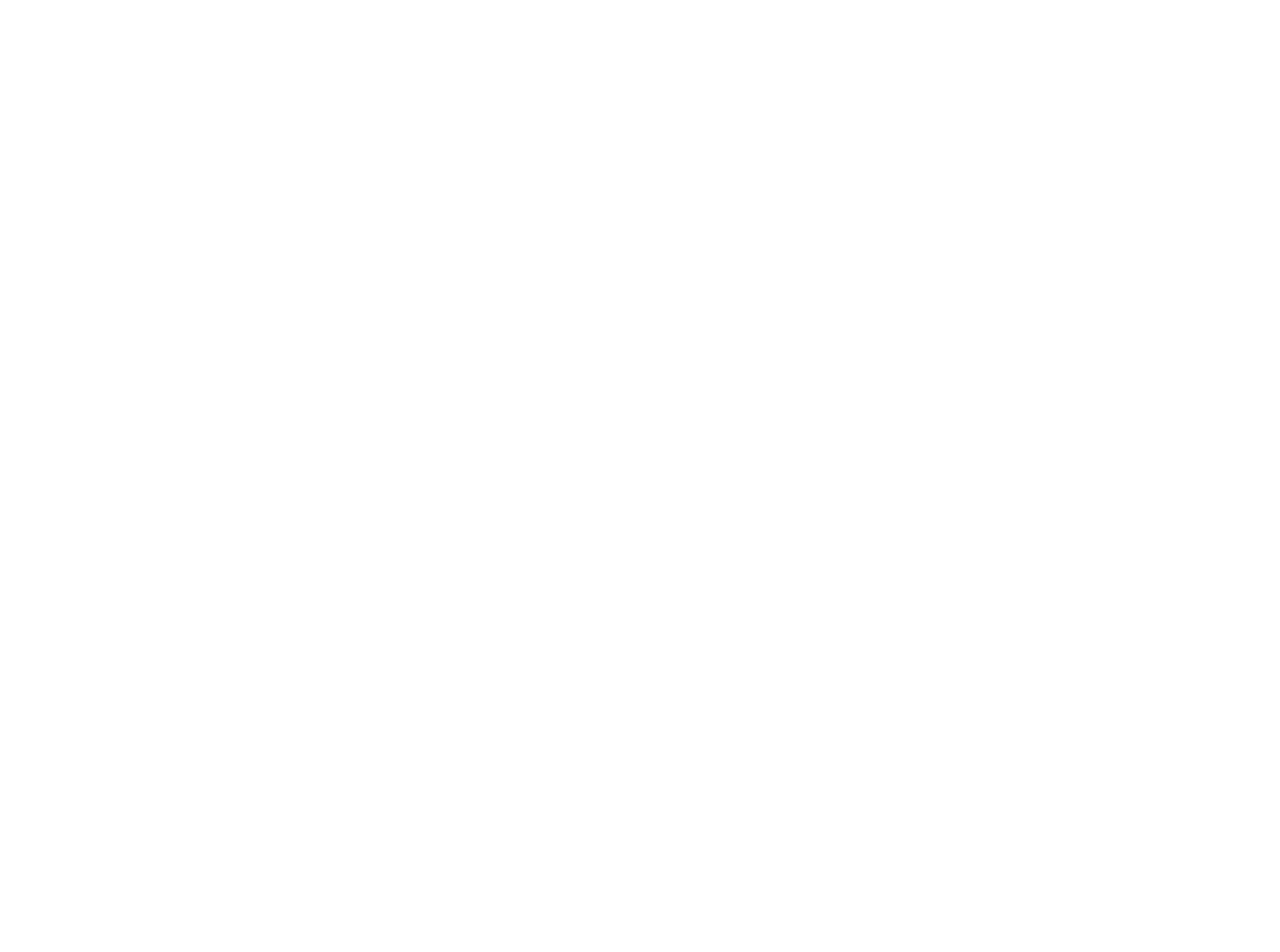
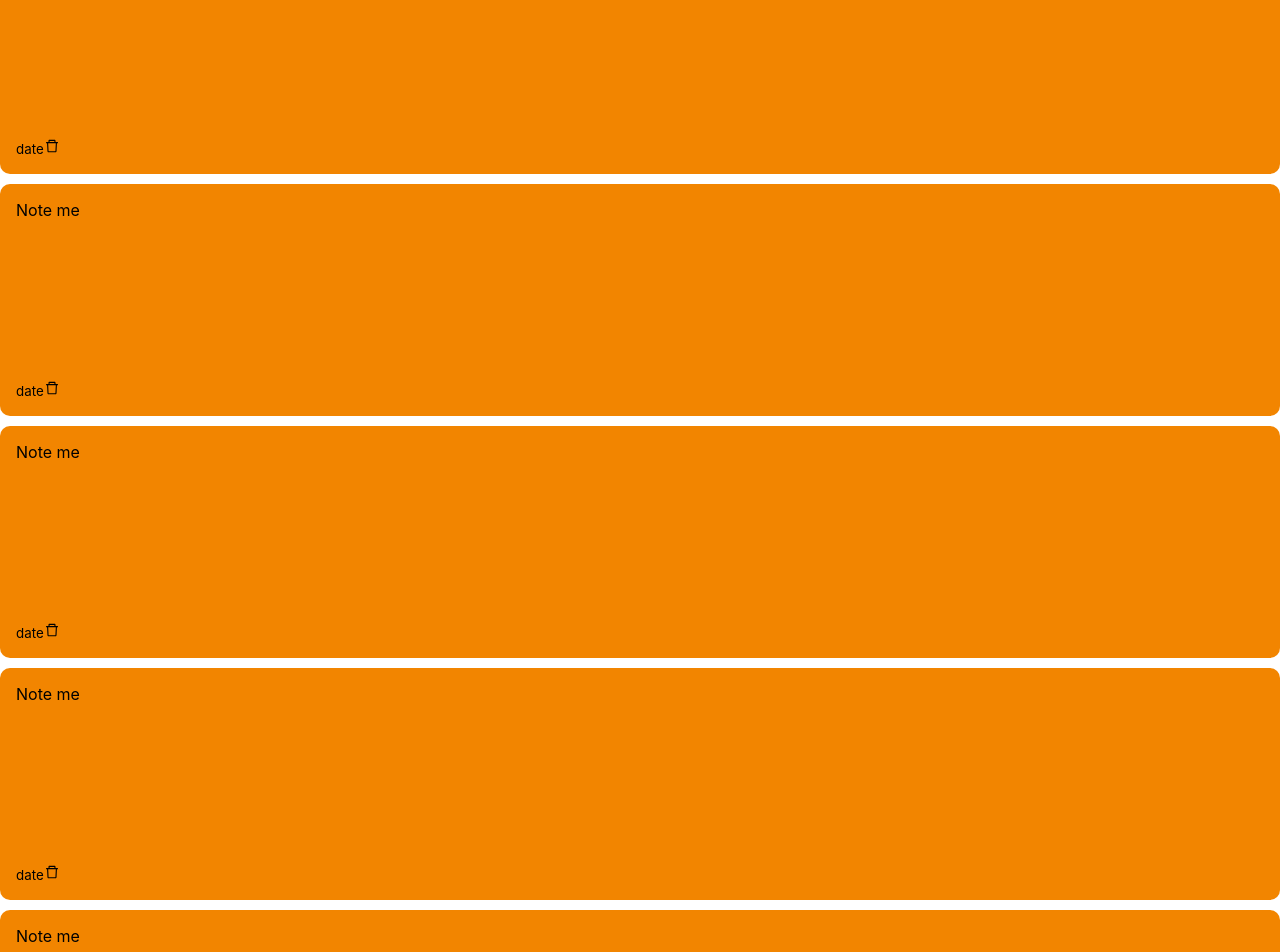
Before and after one commit to sobitd/ideate, a React (Create React App) app in the folder ideate/: page / in a window 1280 px wide. Shown: the part 300-1252 px from the top of the page. Before the commit the page ends 800 px from the top, so only its background shows below. Built offline with nearby package versions, Linux system fonts and the light colour scheme.

Commit message:
update components

```diff
--- a/ideate/src/components/NotesCollection.js
+++ b/ideate/src/components/NotesCollection.js
@@ -4,6 +4,13 @@
   return (
     <div className="notes-collection">
       <Note />
+      <Note />
+      <Note />
+      <Note />
+      <Note />
+      <Note />
+      <Note />
+      <Note />
     </div>
   );
 };
--- a/ideate/src/index.css
+++ b/ideate/src/index.css
@@ -11,3 +11,16 @@
   font-family: source-code-pro, Menlo, Monaco, Consolas, 'Courier New',
     monospace;
 }
+
+
+.note {
+  display: flex;
+  flex-direction: column;
+  justify-content: space-between;
+  background-color: #f28500;
+  margin-bottom: 0.625rem;
+  border-radius: 0.625rem;
+  padding: 1rem;
+  min-height: 200px;
+
+}
```
